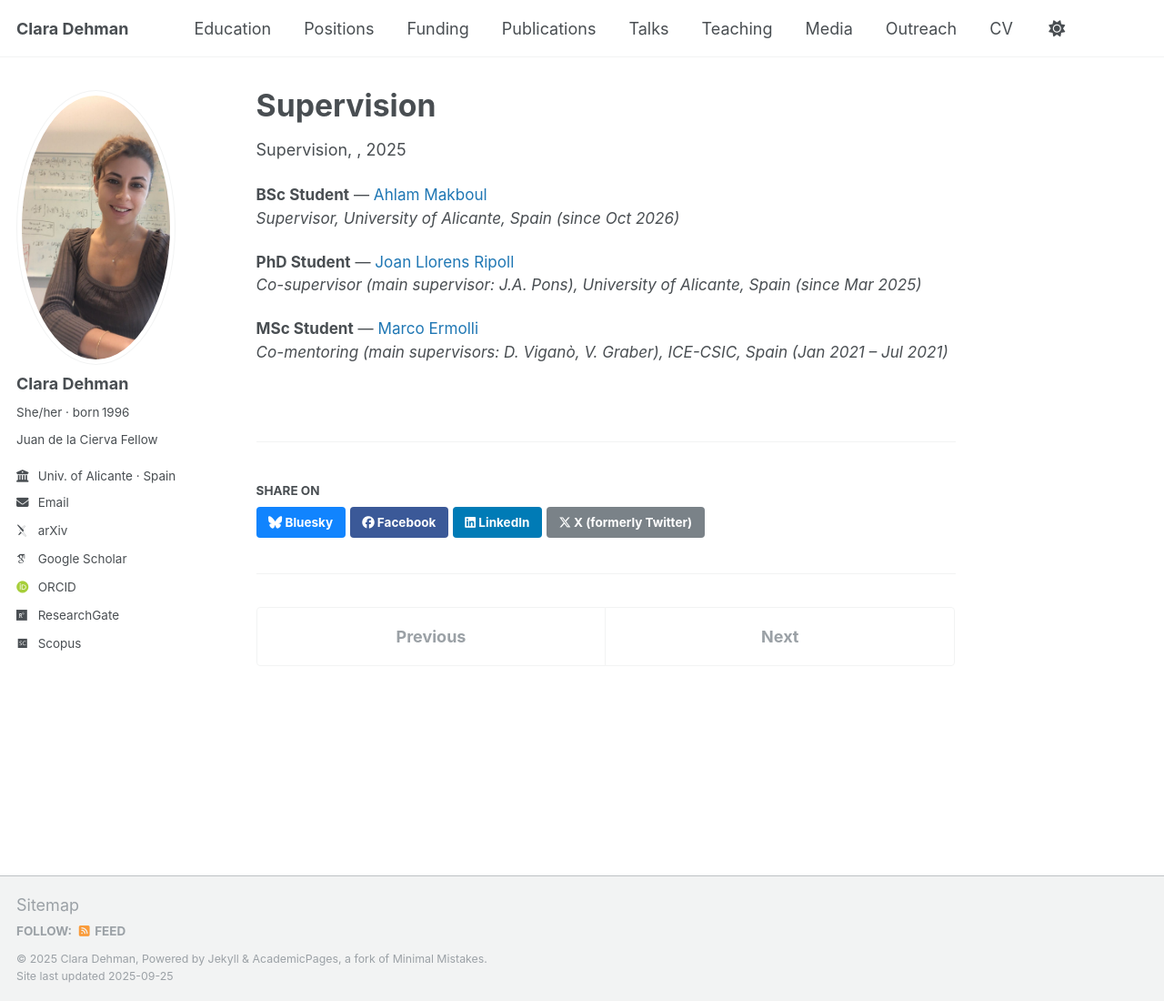
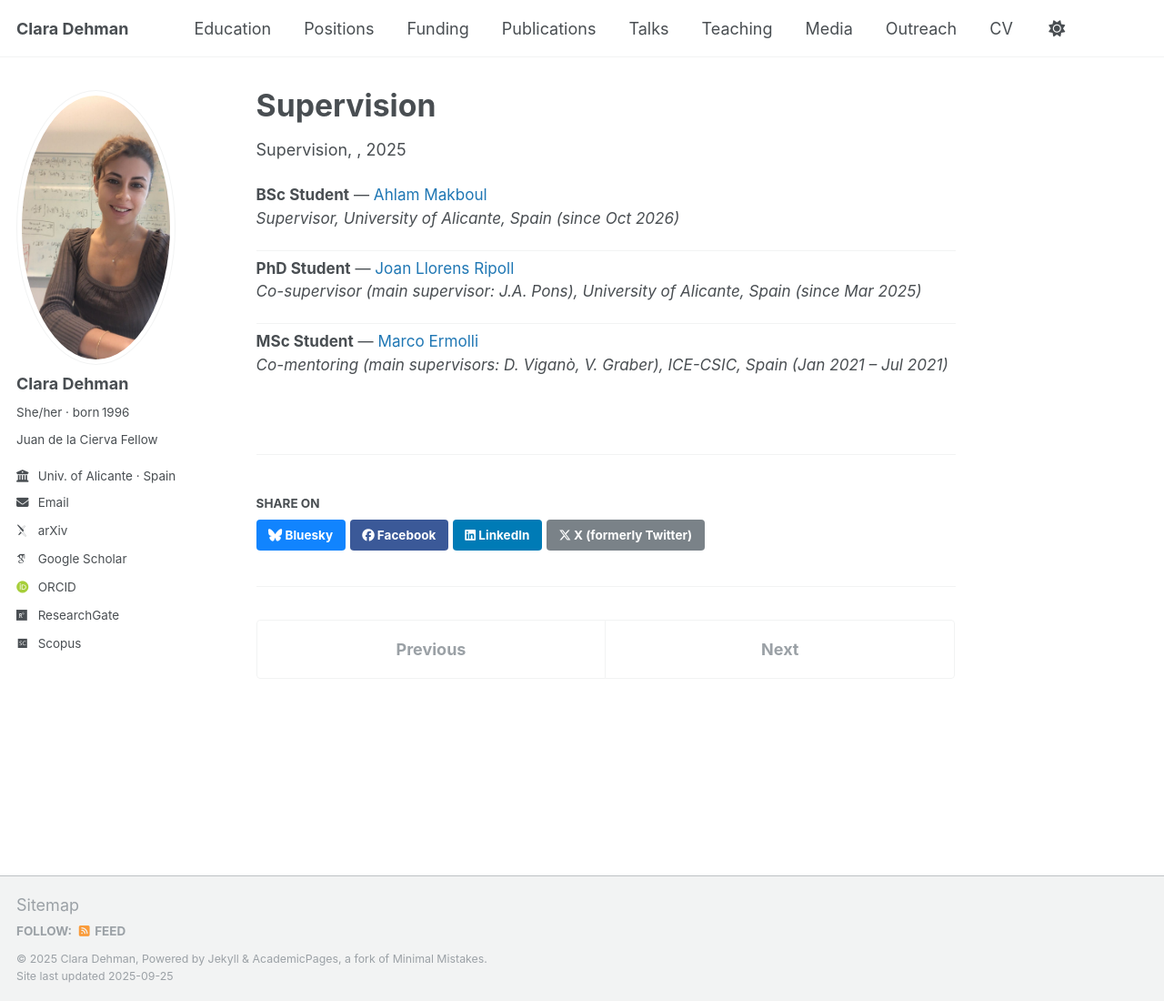
Before and after one commit to ClaraDehman/ClaraDehman.github.io, a Jekyll site: the page built from _teaching/supervision.md, in a window 1280 px wide and 1100 px high. Shown: the whole window at 91% size. Built offline with Jekyll 4.4.1, drawn with Linux system fonts in a browser that asks for light colours; some web fonts are replaced.

Commit message:
Update supervision.md

```diff
--- a/_teaching/supervision.md
+++ b/_teaching/supervision.md
@@ -11,16 +11,12 @@ location: "Spain"
     <strong>BSc Student</strong> — <span style="color:#1f77b4;">Ahlam Makboul</span><br>
     <em>Supervisor, University of Alicante, Spain (since Oct 2026)</em>
   </p>
-</div>
-
-<div class="archive__item">
+  <hr style="margin: 6px 0;">
   <p class="archive__item-excerpt" style="font-size: 0.95em; margin-top: 0;">
     <strong>PhD Student</strong> — <span style="color:#1f77b4;">Joan Llorens Ripoll</span><br>
     <em>Co-supervisor (main supervisor: J.A. Pons), University of Alicante, Spain (since Mar 2025)</em>
   </p>
-</div>
-
-<div class="archive__item">
+  <hr style="margin: 6px 0;">
   <p class="archive__item-excerpt" style="font-size: 0.95em; margin-top: 0;">
     <strong>MSc Student</strong> — <span style="color:#1f77b4;">Marco Ermolli</span><br>
     <em>Co-mentoring (main supervisors: D. Viganò, V. Graber), ICE-CSIC, Spain (Jan 2021 – Jul 2021)</em>
```
